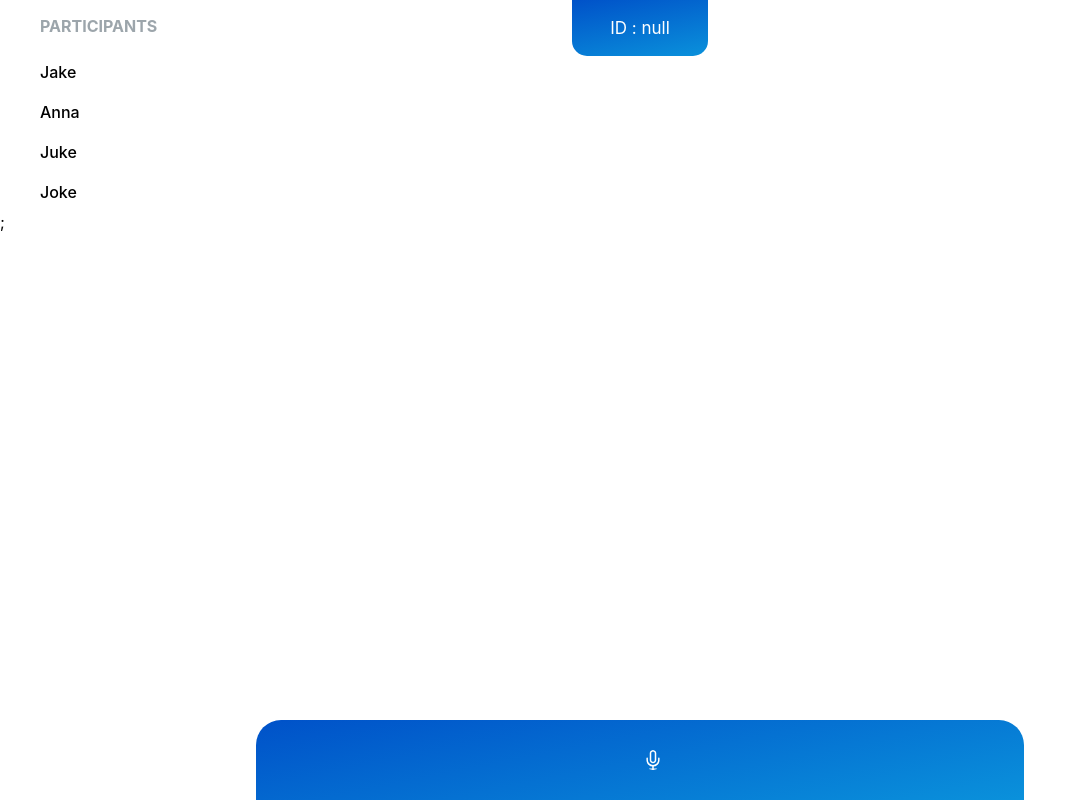
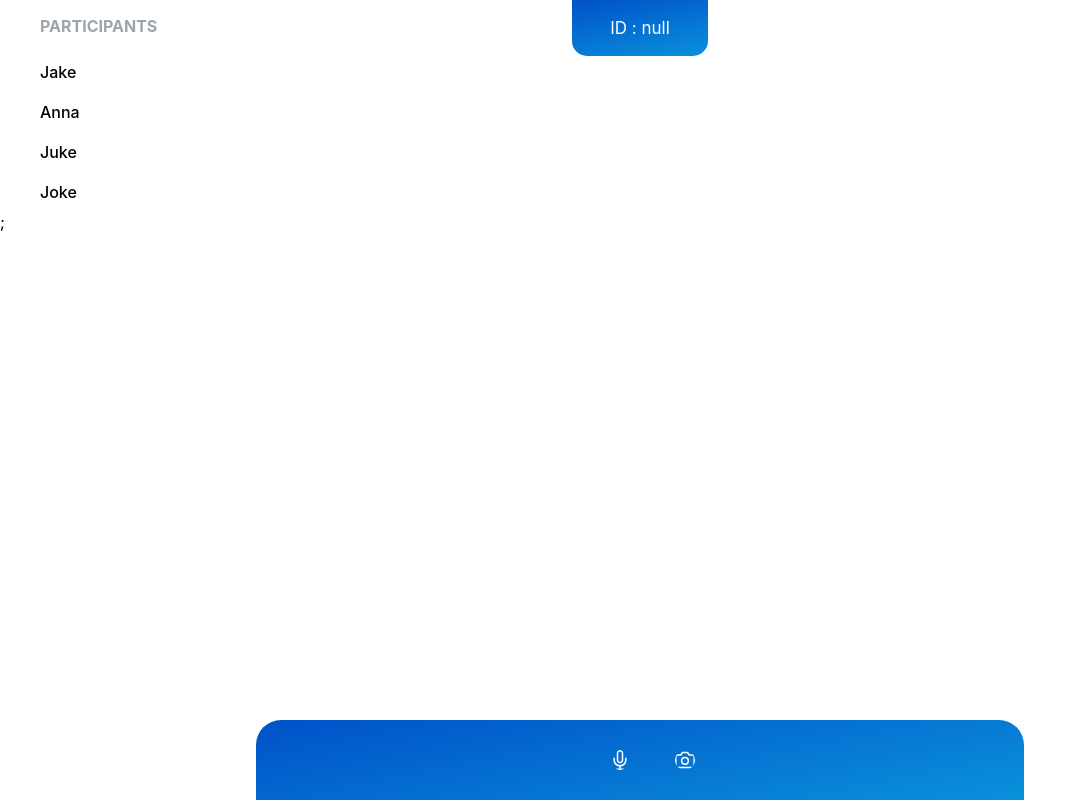
Before and after one commit to TakaiKung/Video-chat-app-example, a React (Create React App) app in the folder ui/: page /room in a window 1280 px wide. Shown: the whole page, without its empty margins (0-1086 px from the left). Built offline with nearby package versions, Linux system fonts and the light colour scheme.

Commit message:
add : camera button

```diff
--- a/ui/src/RoomPage/VideoSection/CameraButton.js
+++ b/ui/src/RoomPage/VideoSection/CameraButton.js
@@ -1,7 +1,22 @@
+import React, { useState } from 'react';
+import CameraButtonImg from '../../resources/camera.svg';
+import CameraButtonImgOff from '../../resources/cameraOff.svg';
+
 const CameraButton = () => {
+    const [isLocalVideoDisabled, setIsLocalVideoDisabled] = useState(false);
+
+    const handleCameraButtonPressed = () => {
+        setIsLocalVideoDisabled(!isLocalVideoDisabled);
+    };
+
     return (
-        <div>
-
+        <div className='video_button_container'>
+            <img
+                src={ isLocalVideoDisabled ? CameraButtonImgOff : CameraButtonImg }
+                className='video_button_image'
+                onClick={handleCameraButtonPressed}
+                alt={'video'}
+            />
         </div>
     );
 }
```
